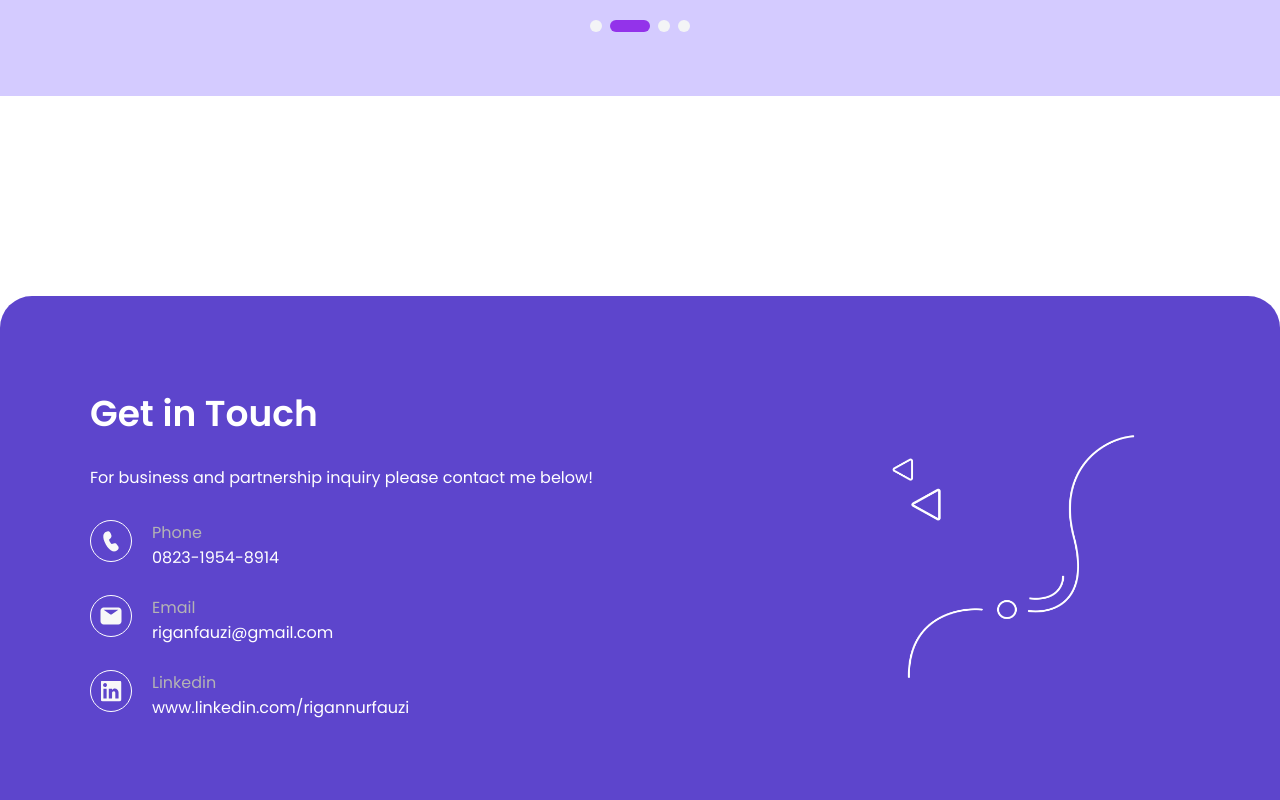
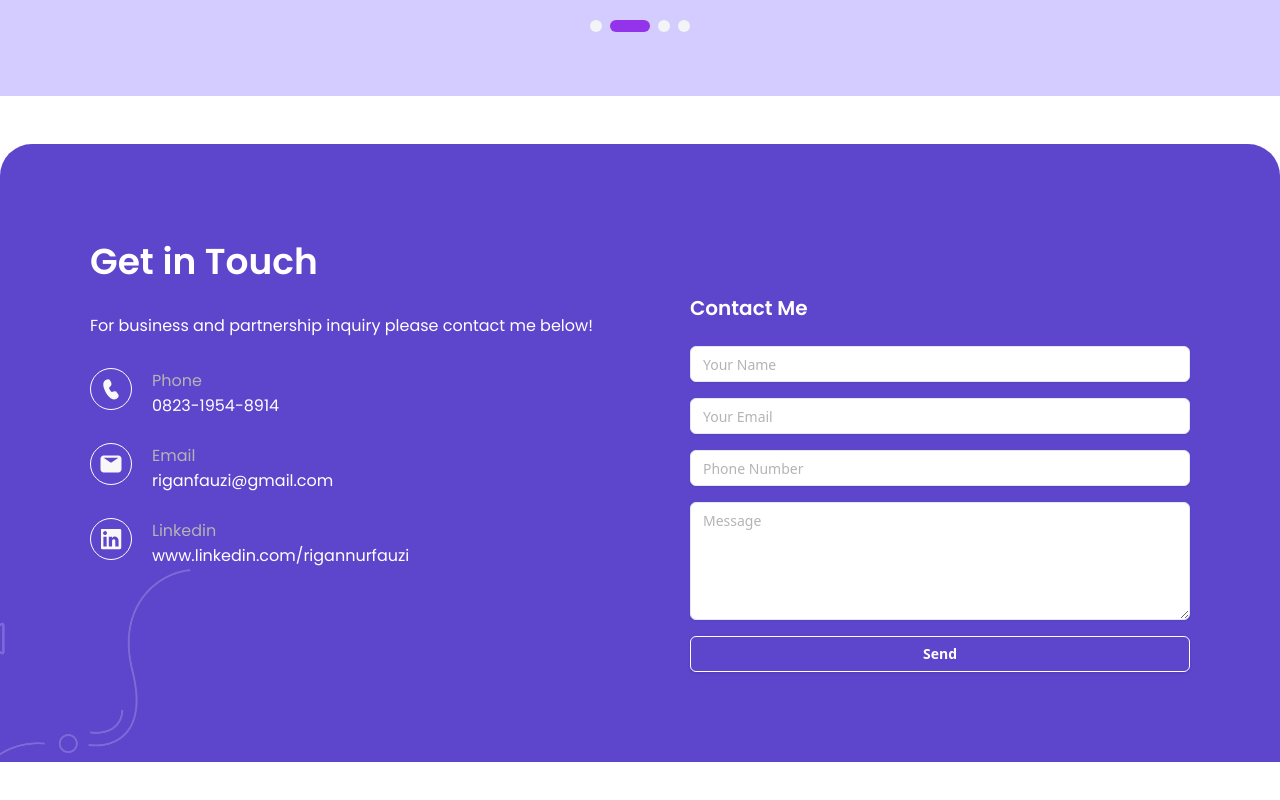
Before and after one commit to riganfauzi/web-portofolio, a React (Vite) app: page / in a window 1280 px wide. Shown: the part 4920-5720 px from the top of the page. After the commit the page ends 5682 px from the top, so only its background shows below. Built offline with nearby package versions, Linux system fonts and the light colour scheme.

Commit message:
feat: add form input for my contact

```diff
--- a/src/screens/Web/sections/FooterSection/FooterSection.tsx
+++ b/src/screens/Web/sections/FooterSection/FooterSection.tsx
@@ -1,5 +1,8 @@
+import { useState } from "react";
 import { Card, CardContent } from "../../../../components/ui/card";
-
+import { Input } from "../../../../components/ui/input";
+import { Textarea } from "../../../../components/ui/textarea";
+import { Button } from "../../../../components/ui/button";
 export const FooterSection = (): JSX.Element => {
 
   const contactInfo = [
@@ -27,10 +30,131 @@ export const FooterSection = (): JSX.Element => {
     },
   ];
 
+  // Ambil nomor telepon dari contactInfo dan format untuk WhatsApp
+  const whatsappPhoneNumber = contactInfo.find(info => info.type === "Phone")?.value
+                                .replace(/-/g, '')
+                                .replace(/^0/, '62') || "";
+
+
+  // State untuk form: Menambahkan 'phoneNumber'
+  const [formData, setFormData] = useState({
+    name: "",
+    email: "",
+    phoneNumber: "", // Field baru untuk nomor telepon pengirim
+    message: "",
+  });
+
+  // State untuk error validasi: Menambahkan 'phoneNumber'
+  const [errors, setErrors] = useState({
+    name: "",
+    email: "",
+    phoneNumber: "",
+    message: "",
+  });
+
+  // State untuk pesan sukses/error pengiriman
+  const [submitMessage, setSubmitMessage] = useState("");
+
+  // Handler perubahan input form
+  const handleChange = (e: React.ChangeEvent<HTMLInputElement | HTMLTextAreaElement>) => {
+    const { id, value } = e.target;
+    setFormData((prevData) => ({
+      ...prevData,
+      [id]: value,
+    }));
+    // Hapus error saat input berubah
+    setErrors((prevErrors) => ({
+      ...prevErrors,
+      [id]: "",
+    }));
+    setSubmitMessage(""); // Hapus pesan submit saat ada perubahan
+  };
+
+  // Fungsi validasi email
+  const validateEmail = (email: string): boolean => {
+    const re = /^[^\s@]+@[^\s@]+\.[^\s@]+$/;
+    return re.test(String(email).toLowerCase());
+  };
+
+  // Fungsi validasi nomor telepon (sederhana)
+  const validatePhoneNumber = (phone: string): boolean => {
+    // Hanya angka, minimal 8 digit, maksimal 15 digit
+    const re = /^[0-9]{8,15}$/;
+    return re.test(phone);
+  };
+
+  // Handler submit form
+  const handleSubmit = (e: React.FormEvent<HTMLFormElement>) => {
+    e.preventDefault(); // Mencegah refresh halaman
+
+    let newErrors = { name: "", email: "", phoneNumber: "", message: "" };
+    let isValid = true;
+
+    // Validasi Nama
+    if (!formData.name.trim()) {
+      newErrors.name = "Nama tidak boleh kosong.";
+      isValid = false;
+    } else if (formData.name.trim().length < 2) {
+      newErrors.name = "Nama minimal 2 karakter.";
+      isValid = false;
+    }
+
+    // Validasi Email
+    if (!formData.email.trim()) {
+      newErrors.email = "Email tidak boleh kosong.";
+      isValid = false;
+    } else if (!validateEmail(formData.email)) {
+      newErrors.email = "Format email tidak valid.";
+      isValid = false;
+    }
+
+    // Validasi Nomor Telepon
+    if (!formData.phoneNumber.trim()) {
+      newErrors.phoneNumber = "Nomor telepon tidak boleh kosong.";
+      isValid = false;
+    } else if (!validatePhoneNumber(formData.phoneNumber.trim())) {
+      newErrors.phoneNumber = "Format nomor telepon tidak valid (hanya angka, 8-15 digit).";
+      isValid = false;
+    }
+
+    // Validasi Pesan
+    if (!formData.message.trim()) {
+      newErrors.message = "Pesan tidak boleh kosong.";
+      isValid = false;
+    } else if (formData.message.trim().length < 10) {
+      newErrors.message = "Pesan minimal 10 karakter.";
+      isValid = false;
+    }
+
+    setErrors(newErrors);
+
+    if (isValid) {
+      const whatsappText = encodeURIComponent(
+        `Halo Rigan,\n\n` +
+        `Saya ingin menghubungi Anda melalui formulir di portofolio Anda. Berikut detail saya:\n\n` +
+        `Nama: ${formData.name}\n` +
+        `Email: ${formData.email}\n` +
+        `Nomor Telepon: ${formData.phoneNumber}\n\n` +
+        `Pesan:\n${formData.message}\n\n` +
+        `Terima kasih.`
+      );
+      const whatsappLink = `https://wa.me/${whatsappPhoneNumber}?text=${whatsappText}`;
+
+      window.open(whatsappLink, '_blank');
+
+      setSubmitMessage("Formulir akan dibuka di WhatsApp Anda.");
+      // Reset form setelah submit
+      setFormData({ name: "", email: "", phoneNumber: "", message: "" });
+    } else {
+      setSubmitMessage("Mohon perbaiki kesalahan pada formulir.");
+    }
+  };
+
   return (
-    <footer id="footer" className="flex flex-col w-full items-start gap-2.5 p-[90px] bg-foundation-bluenormal-active rounded-t-[32px] mt-[200px]">
-      <div className="flex w-full items-center justify-between relative">
-        <div className="flex flex-col w-full max-w-[503px] items-start gap-[30px] relative">
+    <footer id="footer" className="relative flex flex-col w-full items-start gap-2.5 p-[90px] bg-foundation-bluenormal-active rounded-t-[32px] mt-12 overflow-hidden"> {/* Mengurangi margin atas */}
+      <div className="flex flex-col lg:flex-row w-full items-start justify-between relative z-10 gap-12 lg:gap-0">
+        {/* Contact Info Section */}
+        <div className="flex flex-col w-full lg:max-w-[503px] items-start gap-[30px] relative">
           <div className="relative w-full">
             <h2 className="font-heading-2 font-[number:var(--heading-2-font-weight)] text-white text-[length:var(--heading-2-font-size)] tracking-[var(--heading-2-letter-spacing)] leading-[var(--heading-2-line-height)] [font-style:var(--heading-2-font-style)]">
               Get in Touch
@@ -80,8 +204,83 @@ export const FooterSection = (): JSX.Element => {
           </div>
         </div>
 
-        <img src="/assets/images/image_decoration.png" alt="decoration" className="w-[300px] h-[250px]"/>
+        {/* Contact Form Section */}
+        <div className="flex flex-col w-full lg:w-[500px] items-start gap-6 relative lg:mt-[60px]">
+          <h3 className="font-heading-6 text-xl font-semibold text-white">Contact Me</h3>
+          <form onSubmit={handleSubmit} className="flex flex-col w-full gap-4 relative z-10">
+            <div>
+              <Input
+                id="name"
+                type="text"
+                placeholder="Your Name"
+                value={formData.name}
+                onChange={handleChange}
+                className="w-full bg-white/20 text-foundation-blackblack-400 placeholder:text-foundation-blackblack-100 border-white/50 focus:border-white focus:ring-white"
+              />
+              {errors.name && (
+                <p className="text-red-300 text-sm mt-1">{errors.name}</p>
+              )}
+            </div>
+            <div>
+              <Input
+                id="email"
+                type="email"
+                placeholder="Your Email"
+                value={formData.email}
+                onChange={handleChange}
+                className="w-full bg-white/20 text-foundation-blackblack-400 placeholder:text-foundation-blackblack-100 border-white/50 focus:border-white focus:ring-white"
+              />
+              {errors.email && (
+                <p className="text-red-300 text-sm mt-1">{errors.email}</p>
+              )}
+            </div>
+            {/* Input Nomor Telepon Baru */}
+            <div>
+              <Input
+                id="phoneNumber"
+                type="tel"
+                placeholder="Phone Number"
+                value={formData.phoneNumber}
+                onChange={handleChange}
+                className="w-full bg-white/20 text-foundation-blackblack-400 placeholder:text-foundation-blackblack-100 border-white/50 focus:border-white focus:ring-white"
+              />
+              {errors.phoneNumber && (
+                <p className="text-red-300 text-sm mt-1">{errors.phoneNumber}</p>
+              )}
+            </div>
+            <div>
+              <Textarea
+                id="message"
+                placeholder="Message"
+                value={formData.message}
+                onChange={handleChange}
+                rows={5}
+                className="w-full bg-white/20 text-foundation-blackblack-400 placeholder:text-foundation-blackblack-100 border-white/50 focus:border-white focus:ring-white"
+              />
+              {errors.message && (
+                <p className="text-red-300 text-sm mt-1">{errors.message}</p>
+              )}
+            </div>
+            <Button
+              type="submit"
+              className="w-full bg-foundation-bluenormal-active text-white border border-white hover:bg-[#3C2B88] font-semibold py-3 rounded-md transition-colors"
+              variant="default"
+            >
+              Send
+            </Button>
+            {submitMessage && (
+              <p className={`text-center text-sm mt-2 ${errors.name || errors.email || errors.message ? 'text-red-300' : 'text-green-300'}`}>
+                {submitMessage}
+              </p>
+            )}
+          </form>
+        </div>
       </div>
+      <img
+        src="/assets/images/image_decoration.png"
+        alt="decoration"
+        className="absolute bottom-[-50px] left-[-50px] w-[300px] h-[250px] object-contain z-0 opacity-20 hidden lg:block"
+      />
     </footer>
   );
 };
```
